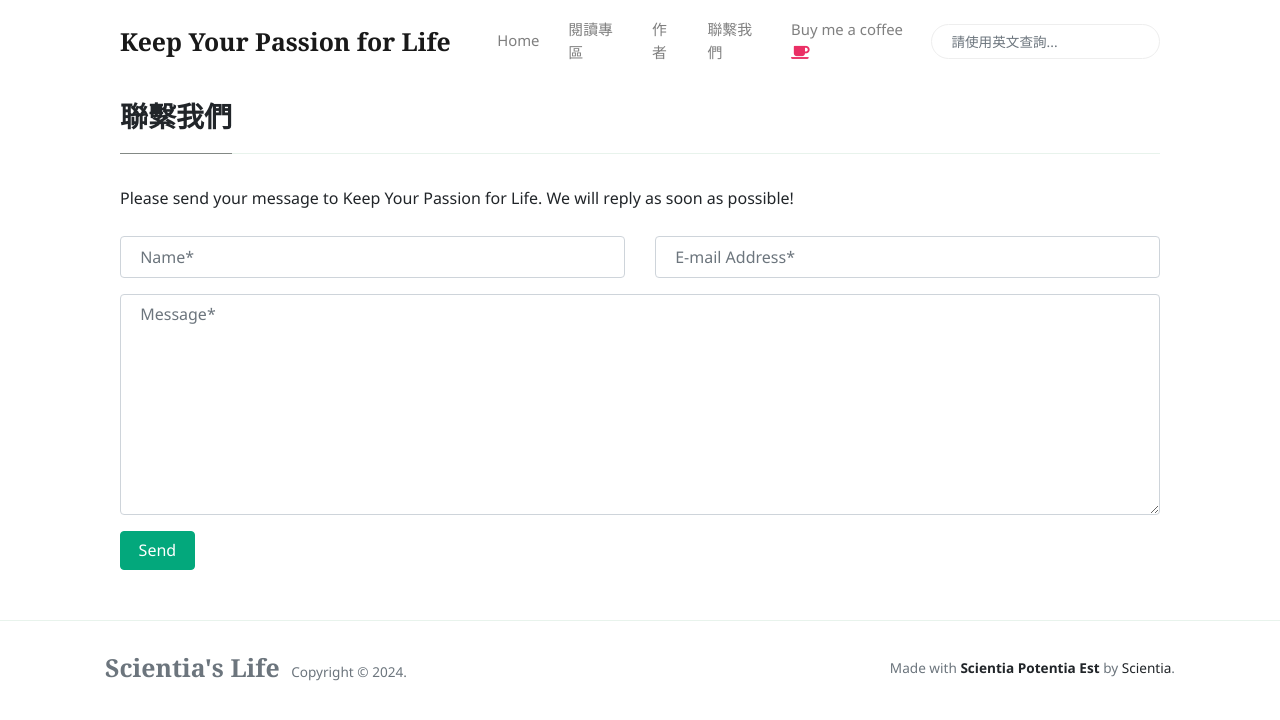
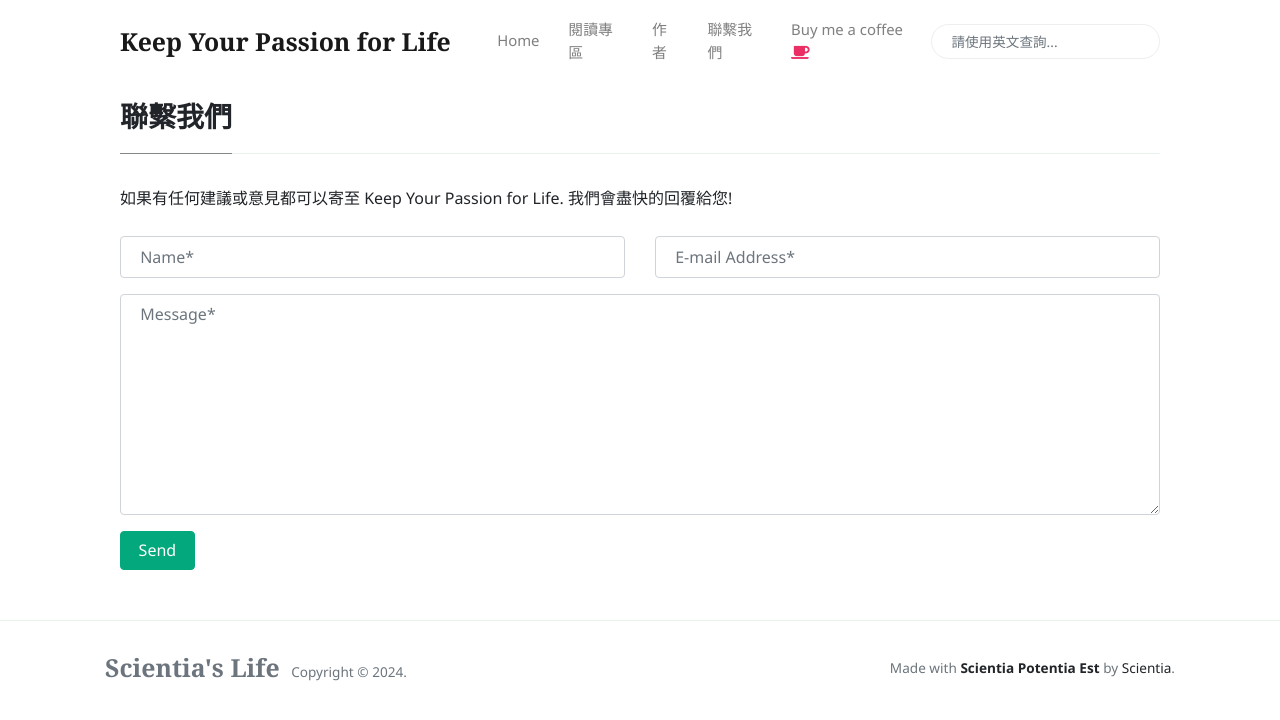
Before and after one commit to Scientia-Potentia-Est-Tw/Scientia-Potentia-Est-Tw.github.io, a Jekyll site: the page built from _pages/contact.md, in a window 1280 px wide. Shown: the top 720 px of the page. Built offline with Jekyll 4.4.1, drawn with Linux system fonts in a browser that asks for light colours; nearby versions of some CDN libraries.

```diff
--- a/_pages/contact.md
+++ b/_pages/contact.md
@@ -4,7 +4,7 @@
 ---
 
 <form action="https://formspree.io/{{site.email}}" method="POST">
-<p class="mb-4">Please send your message to {{site.name}}. We will reply as soon as possible!</p>
+<p class="mb-4">如果有任何建議或意見都可以寄至 {{site.name}}. 我們會盡快的回覆給您!</p>
 <div class="form-group row">
 <div class="col-md-6">
 <input class="form-control" type="text" name="name" placeholder="Name*" required>
```
